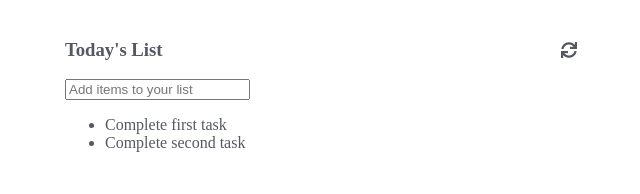
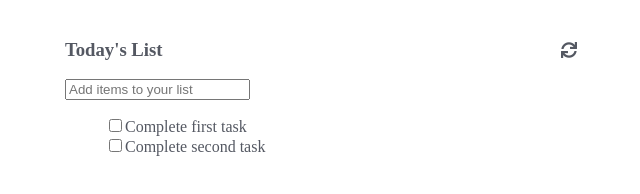
Before and after one commit to MaiRizk/To-do-list, a website built with webpack: page src/index.html in a window 1280 px wide. Shown: the full height of the page, 319-959 px from the left. Built offline with nearby package versions, Linux system fonts and the light colour scheme.

Commit message:
Complete milestone 2

```diff
--- a/src/index.js
+++ b/src/index.js
@@ -1,4 +1,5 @@
 import './style.css';
+import onCheck from '/src/status.js';
 
 const tasks = [
   {
@@ -17,6 +18,15 @@ const ul = document.getElementById('list');
 
 tasks.forEach((task) => {
   const li = document.createElement('li');
+  const checkbox = document.createElement('input');
+  checkbox.type = 'checkbox';
+  checkbox.value = (task.completed);
+  li.appendChild(checkbox);
   li.appendChild(document.createTextNode(task.description));
   ul.appendChild(li);
+  checkbox.addEventListener('change', () => {
+    onCheck(task);
+  });
 });
+
+window.localStorage.setItem('task', JSON.stringify(tasks));
--- /dev/null
+++ b/src/status.js
@@ -0,0 +1,5 @@
+const onCheck = (task) => {
+  task.completed = !task.completed;
+};
+
+export default onCheck;
--- a/src/style.css
+++ b/src/style.css
@@ -10,3 +10,7 @@ body {
   align-items: center;
   justify-content: space-between;
 }
+
+li {
+    list-style-type: none;
+}
```
